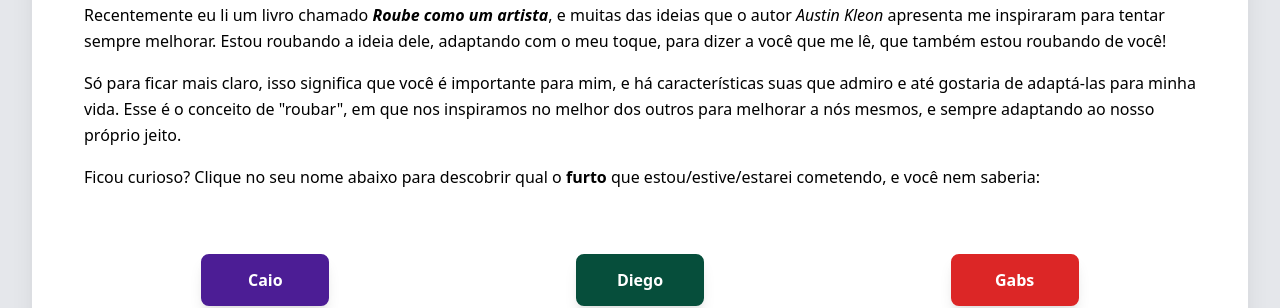
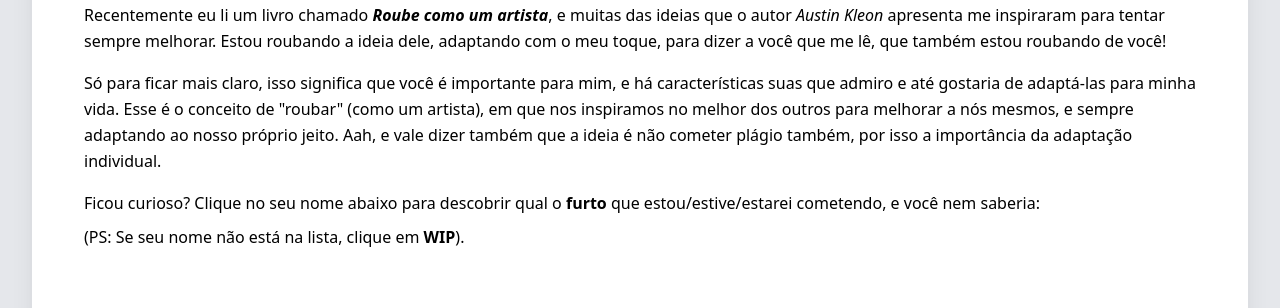
Before and after one commit to italomlp/thefts, a Next.js app: page / in a window 1280 px wide. Shown: the part 330-638 px from the top of the page. Built offline with nearby package versions, Linux system fonts and the light colour scheme.

Commit message:
feat: update descriptions

```diff
--- a/pages/index.tsx
+++ b/pages/index.tsx
@@ -62,14 +62,20 @@ const Home: NextPage<Props> = ({ links }) => {
                   Só para ficar mais claro, isso significa que você é importante
                   para mim, e há características suas que admiro e até gostaria
                   de adaptá-las para minha vida. Esse é o conceito de
-                  &quot;roubar&quot;, em que nos inspiramos no melhor dos outros
-                  para melhorar a nós mesmos, e sempre adaptando ao nosso
-                  próprio jeito.
+                  &quot;roubar&quot; (como um artista), em que nos inspiramos no
+                  melhor dos outros para melhorar a nós mesmos, e sempre
+                  adaptando ao nosso próprio jeito. Aah, e vale dizer também que
+                  a ideia é não cometer plágio também, por isso a importância da
+                  adaptação individual.
                 </p>
-                <p className="mb-16 text-base font-medium leading-relaxed text-blueGray-700 ">
+                <p className="mb-2 text-base font-medium leading-relaxed text-blueGray-700 ">
                   Ficou curioso? Clique no seu nome abaixo para descobrir qual o{" "}
                   <span className="font-bold">furto</span> que
                   estou/estive/estarei cometendo, e você nem saberia:
+                </p>
+                <p className="mb-16 text-base font-medium leading-relaxed text-blueGray-700 ">
+                  (PS: Se seu nome não está na lista, clique em{" "}
+                  <span className="font-bold">WIP</span>).
                 </p>
 
                 <section className="text-blueGray-700">
```
